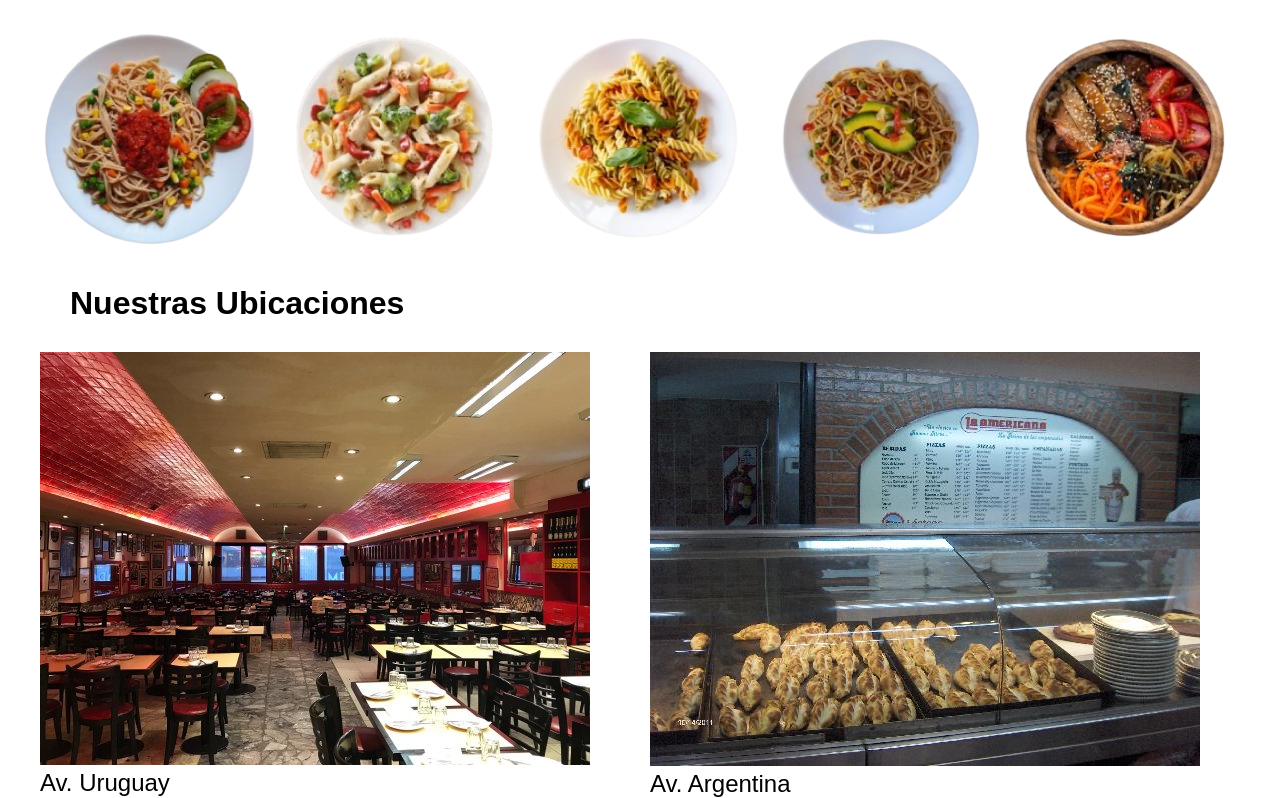
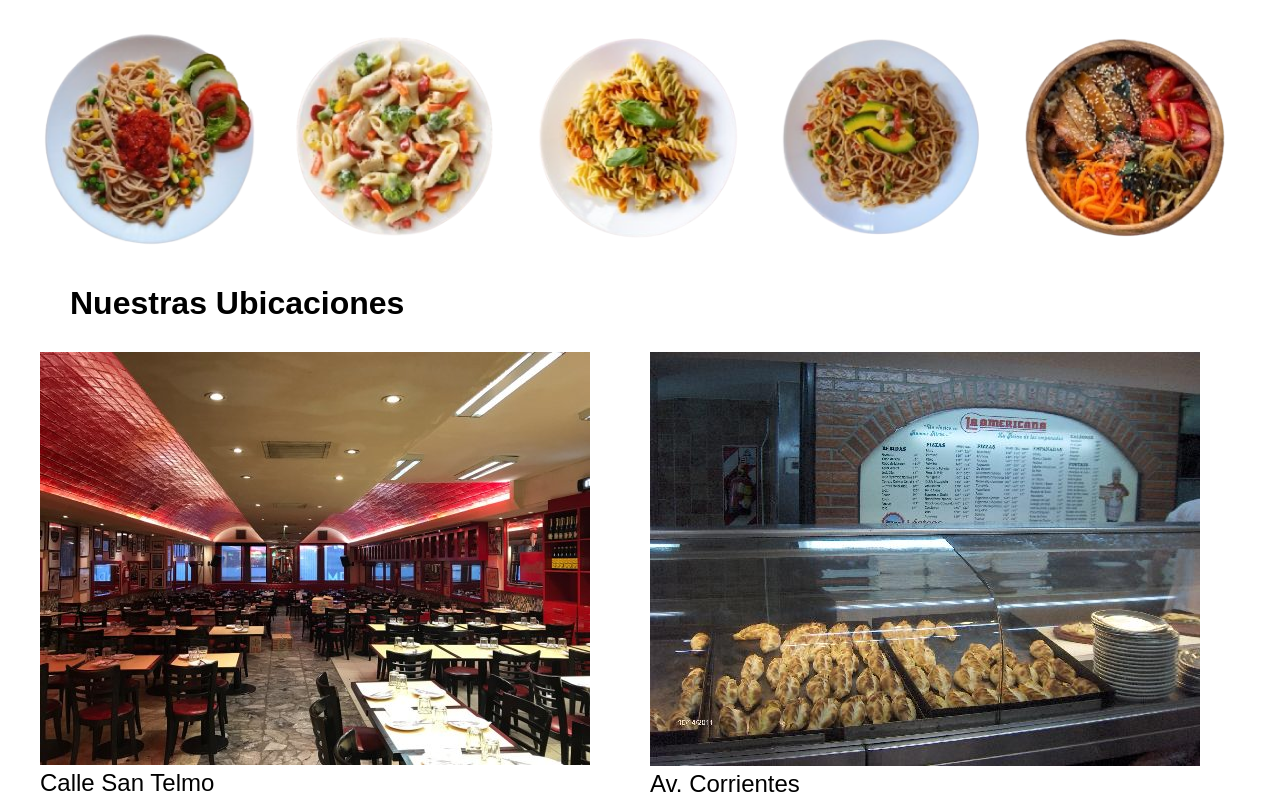
Before and after one commit to JorgeMaciasL/Proyecto-Comida1, a plain HTML site: page index.html in a window 1280 px wide. Shown: the part 1394-2192 px from the top of the page. Drawn offline with Linux system fonts and the light colour scheme.

Commit message:
Proyecto Comida1

```diff
--- a/index.html
+++ b/index.html
@@ -85,12 +85,12 @@
         <div class="Ubicaciones">
             <div class="Ubicaciones-image">
             <img src="/guer.jpg" alt="">
-            <p>Av. Uruguay</p>
+            <p>Calle San Telmo</p>
             </div>
 
             <div class="Ubicaciones-image">
             <img src="/ame.jpg" alt="">
-            <p>Av. Argentina</p>
+            <p>Av. Corrientes</p>
             </div>
 
         </div>
```
